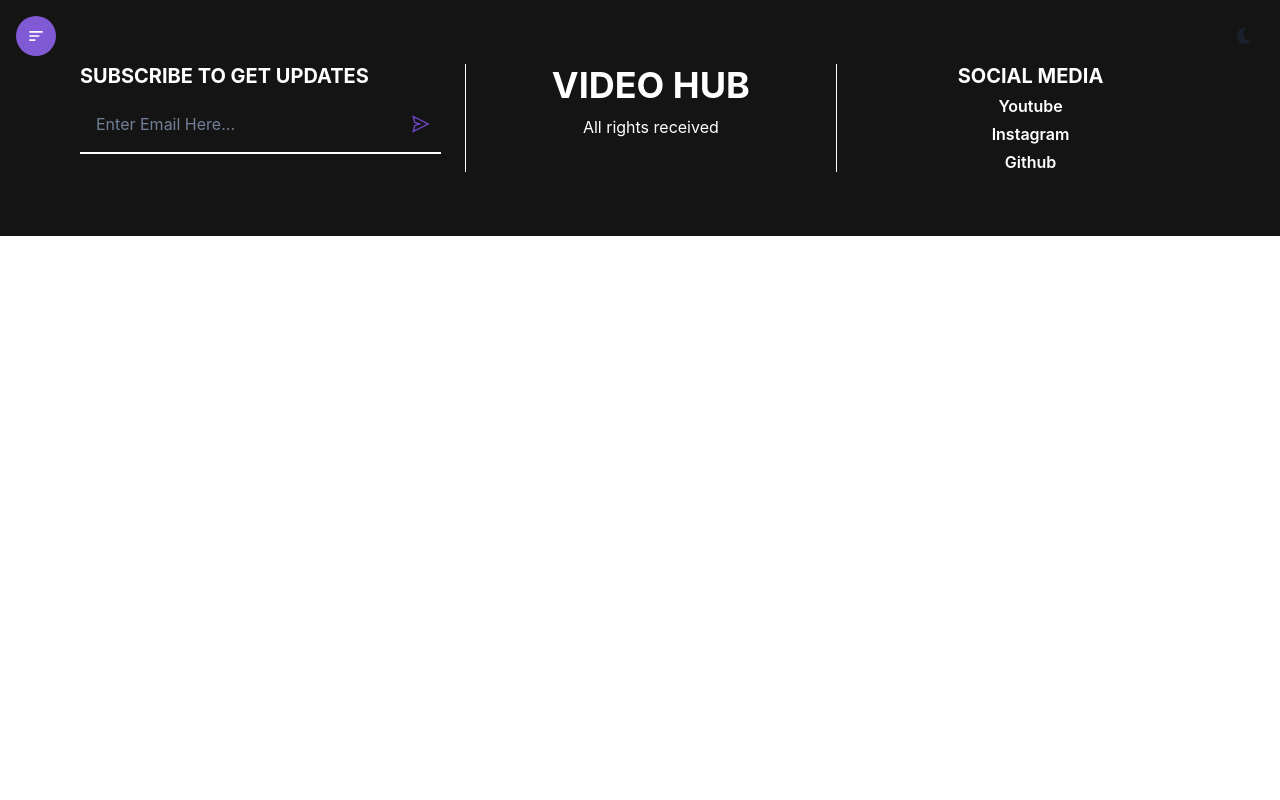
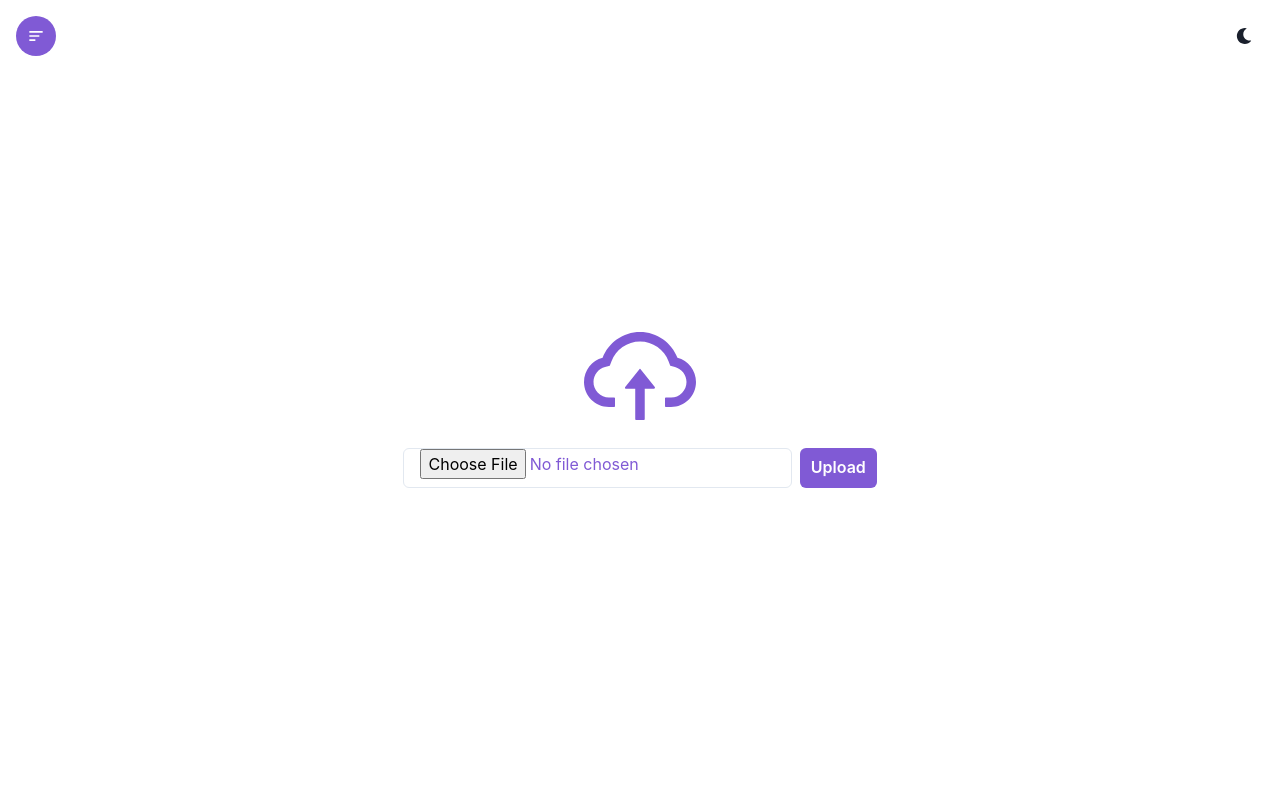
Before and after one commit to Susmitaa-Das/two, a React (Create React App) app: page /upload in a window 1280 px wide. Shown: the top 800 px of the page. Built offline with nearby package versions, Linux system fonts and the light colour scheme.

Commit message:
react app

```diff
--- a/src/App.js
+++ b/src/App.js
@@ -3,6 +3,7 @@ import Header from './components/Header';
 import Home from './components/Home';
 import Footer from './components/Footer';
 import Videos from './components/Videos';
+import Upload from './components/Upload';
 
 function App() {
   return (
@@ -11,6 +12,8 @@ function App() {
       <Routes>
         <Route path='/' element={<Home />} />
         <Route path='/videos' element={<Videos />} />
+         <Route path='/upload' element={<Upload/>} />
+
       </Routes>
       <Footer />
     </Router>
--- /dev/null
+++ b/src/components/Upload.jsx
@@ -0,0 +1,23 @@
+import { Button, Container, HStack, Input, VStack } from '@chakra-ui/react'
+import React from 'react'
+import { AiOutlineCloudUpload } from 'react-icons/ai'
+
+const Upload = () => {
+  return <Container maxW={'container.xl'} h={'100vh'} p={'16'}>
+    <VStack color={'purple.500'} h={'full'} justifyContent={'center'}>
+        <AiOutlineCloudUpload size={'10vmax'}/>
+
+        <form>
+            <HStack>
+                <Input required type={'file'} />
+                <Button colorScheme={'purple'} type={'submit'}>Upload</Button>
+            </HStack>
+        </form>
+
+    </VStack>
+
+  </Container>
+
+}
+
+export default Upload
--- a/src/components/Videos.jsx
+++ b/src/components/Videos.jsx
@@ -2,17 +2,17 @@ import { Heading, Stack, VStack, Text, Button } from '@chakra-ui/react';
 import React, { useState } from 'react';
 
 const Videos = () => {
-    const videosArr = [ 'https://player.vimeo.com/progressive_redirect/playback/689949818/rendition/540p?loc=external&oauth2_token_id=1027659655&signature=cf602155bf49e4e74db6f2ec9d4ecf067fbab44c4295a8950d58ecdb88910882',
+  const videosArr = [
+    'https://player.vimeo.com/progressive_redirect/playback/689949818/rendition/540p?loc=external&oauth2_token_id=1027659655&signature=cf602155bf49e4e74db6f2ec9d4ecf067fbab44c4295a8950d58ecdb88910882',
     'https://player.vimeo.com/progressive_redirect/playback/697718184/rendition/360p?loc=external&oauth2_token_id=1027659655&signature=26d69c3df603d083fedd663acaab4d35a33444d11033a626864cf1e578e136cf',
     'https://player.vimeo.com/external/510850877.hd.mp4?s=d5e9ed9ea40ba755e28512cce6c1ad00d92506f7&profile_id=174',
     'https://player.vimeo.com/external/577442929.hd.mp4?s=95231c8a7fe2066ffb640204591b01a6c326b97c&profile_id=174',
     'https://player.vimeo.com/progressive_redirect/playback/689925384/rendition/360p?loc=external&oauth2_token_id=1027659655&signature=5a819f11298d53cc1ed85837342f47ea61c8f95b9aeeb0c38edab72a80e0db78',
     'https://player.vimeo.com/progressive_redirect/playback/688648666/rendition/720p?loc=external&oauth2_token_id=1027659655&signature=070a16d4b244bc11c2bd17b03e04e50460be3d2726ed554959a49fc05dbd0281',
     'https://player.vimeo.com/progressive_redirect/playback/690770660/rendition/720p?loc=external&oauth2_token_id=1027659655&signature=3a048039957fd878fc72b809b9a0e5f2102eded879a83e00784ecd3ba5123614',
-];
+  ];
 
-
-    const [videoSrc,setVideoSrc] = useState(videosArr[0]);
+  const [videoSrc, setVideoSrc] = useState(videosArr[0]);
   return (
     <Stack direction={['column', 'row']} h={'100vh'}>
       <VStack w={'full'}>
@@ -39,7 +39,12 @@ const Videos = () => {
         spacing={'8'}
         overflowY={'auto'}
       >
-        <Button variant={'ghost'} colorScheme={'purple'}>Lecture 1</Button>
+        {videosArr.map((item,index) => (
+          <Button variant={'ghost'} colorScheme={'purple'} onClick={()=>setVideoSrc(item)}>
+            Lecture {index + 1}
+          </Button>
+        ))
+        }
       </VStack>
     </Stack>
   );
```
